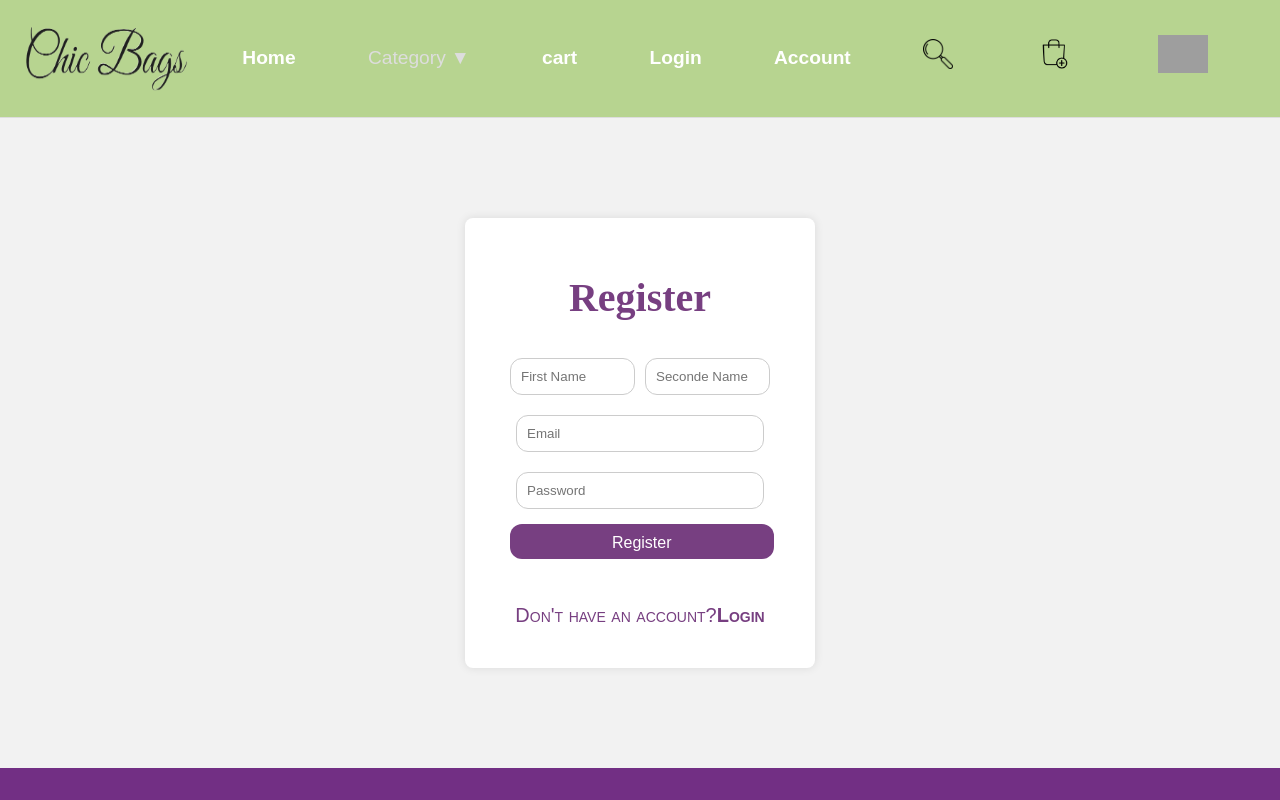
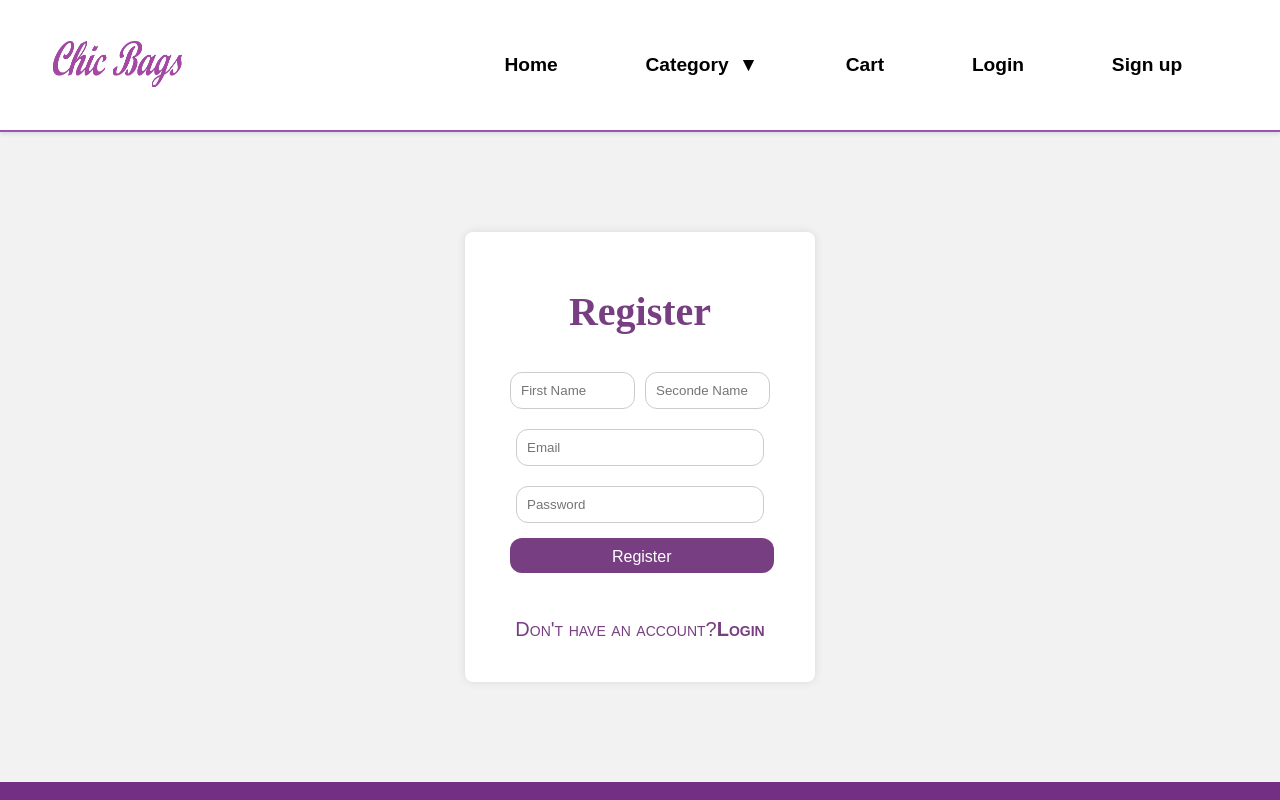
Before and after one commit to Malkah04/FinalProject2024, a React (Create React App) app in the folder frontend/my-app/: page /register in a window 1280 px wide. Shown: the top 800 px of the page. Built offline with nearby package versions, Linux system fonts and the light colour scheme; grey boxes are pictures that could not be loaded.

Commit message:
update by youstina

```diff
--- a/frontend/my-app/src/Components/Header1.css
+++ b/frontend/my-app/src/Components/Header1.css
@@ -1,148 +1,127 @@
-header {
-    display: flex;
-    justify-content: space-between;
-    align-items: center;
-    padding: 10px 10px;
-    background-color: #b7d490 ;
-    border-bottom: 1px solid #ddd;
-  }
-  /* #db89e6 */
-  /* #2a879e */
-
-  nav {
-    flex: 1;
-    display: flex;
-    font-size: larger;
-    justify-content: space-evenly;
-    align-items: center;
-    gap: 20px;
-
-  }
-
-
-  nav ul {
-    display: flex;
-    gap: 20px;
-    list-style: none;
-    margin: 0;
-    padding: 0;
-  }
-
-
-  nav ul li {
-    color: #ddd;
-    position: relative;
-    cursor: pointer;
-  }
-
-  /* Links */
-  nav ul li a {
-    text-decoration: none;
-    color: #ddd;
-    font-weight: bold;
-    padding: 5px 10px;
-    transition: color 0.3s;
-  }
-
-  nav ul li a:visited {
-    color: #551A8B;
-  }
-
-  nav ul li a:active {
-    color: #551A8B;
-  }
-
-  nav ul li a:hover {
-    color: #a82fc0a9;
-  }
-
-  /* Dropdown menu */
-  nav ul li ul {
-    position: absolute;
-    top: 100%; /* Position dropdown below the parent */
-    left: 10;
-    right: 10;
-    background-color:#c5e9ba;
-    border: 0px dashed #c5e9ba;
-    border-radius: 4px;
-    list-style: none;
-    padding: 5px 0;
-    margin: 0;
-    display: none; /* Hidden by default */
-    box-shadow: 0px 4px 6px rgba(253, 253, 253, 0.877);
-  }
-
-  nav ul li:hover ul {
-    display:block;
-
-  }
-
-  nav ul li ul li {
-    padding: 5px 15px;
-  }
-
-  nav ul li ul li a {
-    color: #333;
-    font-weight: normal;
-  }
-
-  nav ul li ul li a:hover {
-    color: #9dff00;
-  }
-
-  /* Account section */
-  nav ul li img {
-    vertical-align: middle;
-    margin-right: 5px;
-    border-radius: 50%; /* Circular logo */
-    border: 2px solid #ddd; /* Optional border */
-    object-fit: cover;
-  }
-  .nav-list {
-    list-style-type: none;
-    display: flex;
-    justify-content: space-around;
+.header {
+  display: flex;
+  justify-content: space-between;
+  align-items: center;
+  padding: 15px 30px;
+  background-color: #ffffff;
+  border-bottom: 2px solid #9f4fb5;
+  box-shadow: 0 2px 4px rgba(0, 0, 0, 0.1);
 }
 
-.nav-item {
-    margin: 0 15px;
+.header-logo {
+  display: flex;
+  align-items: center;
+  flex: 1;
 }
 
-.link-account {
-    padding: 0;
-    color: #fff;
-    text-decoration: none;
+.header-logo .header-link {
+  text-decoration: none;
+  color: #000;
+  font-size: 1.5rem;
+  font-weight: bold;
 }
 
-.link {
-    color: #fff;
-    text-decoration:none;
+.menu-icon {
+  display: none;
+  font-size: 1.5rem;
+  cursor: pointer;
+  color: #722F84;
+}
+
+.header-nav {
+  display: flex;
+  justify-content: space-evenly;
+  align-items: center;
+  flex: 2;
+  gap: 20px;
+}
+
+.header-nav-link {
+  text-decoration: none;
+  color: #000;
+  font-size: 1.2rem;
+  font-weight: bold;
+  transition: color 0.3s ease;
+}
+
+.header-nav-link:hover {
+  color: #722F84;
 }
 
 .dropdown {
-    position: absolute;
-    background: #A349A4;
-    color: #fff;
-    padding: 10px;
-    list-style: none;
-    display: flex;
-    flex-direction: column;
+  position: relative;
+}
+
+.dropdown-menu {
+  display: none;
+  position: absolute;
+  top: 100%;
+  left: 0;
+  width: 160px;
+  background-color: #ffffff;
+  padding: 10px 0;
+  border: 1px solid #ddd;
+  border-radius: 5px;
+  box-shadow: 0 4px 6px rgba(0, 0, 0, 0.1);
+  z-index: 10;
+}
+
+.dropdown:hover .dropdown-menu {
+  display: block;
+}
+
+.dropdown-menu li {
+  list-style: none;
+  padding: 10px 15px;
 }
 
 .dropdown-item {
-    margin: 5px 0;
-}
-.header-title{
-  font-family: 'Franklin Gothic Medium', 'Arial Narrow', Arial, sans-serif;
+  text-decoration: none;
+  color: #000;
+  font-size: 1rem;
+  transition: color 0.3s ease;
 }
 
-.header-nav-link {
-  color: white;
-  text-decoration: none;
-  font-weight: bold;
+.dropdown-item:hover {
+  color: #722F84;
+}
 
 
+.sidebar-menu {
+  position: fixed;
+  top: 0;
+  right: 0;
+  width: 40%;
+  height: 100%;
+  background-color: #ffffff;
+  box-shadow: 2px 0 6px rgba(0, 0, 0, 0.1);
+  padding: 20px;
+  z-index: 100;
+  display: flex;
+  flex-direction: column;
+  gap: 20px;
+
 }
-.header-profile {
-  margin-right: 10px;
+
+.sidebar-link {
+  text-decoration: none;
+  color: #000;
+  font-size: 1.2rem;
+  font-weight: bold;
+  transition: color 0.3s ease;
 }
+
+.sidebar-link:hover {
+  color:#722F84 ;
+}
+
+
+@media (max-width: 768px) {
+  .header-nav {
+    display: none;
+  }
+
+  .menu-icon {
+    display: block;
+  }
+}
--- a/frontend/my-app/src/Components/Header1.jsx
+++ b/frontend/my-app/src/Components/Header1.jsx
@@ -1,18 +1,20 @@
 import React, { useState } from "react";
 import { Link } from "react-router-dom";
-import "./Header1.css";
-
-
 import "./Header1.css";
 import PLogo from "./PLogo";
 
 const Header = () => {
+  const [isMenuOpen, setIsMenuOpen] = useState(false);
   const [isDropdownOpen, setIsDropdownOpen] = useState(false);
 
+  const toggleMenu = () => setIsMenuOpen(!isMenuOpen);
   const toggleDropdown = () => setIsDropdownOpen(!isDropdownOpen);
+  const closeMenus = () => {
+    setIsMenuOpen(false);
+    setIsDropdownOpen(false);
+  };
 
   return (
-
     <header className="header">
       <div className="header-logo">
         <Link to="/" className="header-link">
@@ -20,64 +22,66 @@ const Header = () => {
           <span className="header-title"></span>
         </Link>
       </div>
-        <nav className="header-nav">
-        <div>
-            <Link to="/Home" className="header-nav-link">Home</Link>
+      <div className="menu-icon" onClick={toggleMenu}>
+        &#9776;
       </div>
-          <ul>
+      <nav className={`header-nav ${isMenuOpen ? "active" : ""}`}>
+  <Link to="/Home" className="header-nav-link" onClick={closeMenus}>Home</Link>
 
-            <li onClick={toggleDropdown}>
-
-              Category
-              <span style={{ marginLeft: '5px' }}>&#9660;</span>
-
+  <div className="dropdown">
+    <span className="header-nav-link" onClick={toggleDropdown}>
+      Category <span style={{ marginLeft: '5px' }}>&#9660;</span>
+    </span>
     {isDropdownOpen && (
-              <ul >
-                <li >
-                  <Link to="/subcategory1">Subcategory 1</Link>
+      <ul className="dropdown-menu">
+        <li>
+          <Link to="/tote" className="dropdown-item" onClick={closeMenus}>Tote Bag</Link>
         </li>
-                <li >
-                  <Link to="/subcategory2" >Subcategory 2</Link>
+        <li>
+          <Link to="/Backpack" className="dropdown-item" onClick={closeMenus}>Backpack</Link>
         </li>
-                <li >
-                  <Link to="/subcategory3" >Subcategory 3</Link>
+        <li>
+          <Link to="/laptop" className="dropdown-item" onClick={closeMenus}>Laptop Bag</Link>
         </li>
-
       </ul>
     )}
-            </li>
-
-
-          </ul>
-
-          <div>
-            <Link to="/cart" className="header-nav-link">cart</Link>
-          </div>
-          <div>
-            <Link to="/login" className="header-nav-link">Login</Link>
-          </div>
-          <div>
-            <Link to="/account" className="header-nav-link">Account</Link>
   </div>
 
-          <span className="header-profile">
-            <img src="search.png "  width="30"    alt="Profile Avatar" className="header-profile-img" />
+  <Link to="/cart" className="header-nav-link" onClick={closeMenus}>Cart</Link>
+  <Link to="/login" className="header-nav-link" onClick={closeMenus}>Login</Link>
+  <Link to="/register" className="header-nav-link" onClick={closeMenus}>Sign up</Link>
+</nav>
+
+{isMenuOpen && (
+  <div className="sidebar-menu">
+    <Link to="/Home" className="sidebar-link" onClick={closeMenus}>Home</Link>
+
+    <div className="dropdown">
+      <span className="sidebar-link" onClick={toggleDropdown}>
+        Category <span style={{ marginLeft: '5px' }}>&#9660;</span>
       </span>
-          <span className="header-profile">
-            <img src="cartbag.png "  width="40"    alt="Profile Avatar" className="header-profile-img" />
-            </span>
-          <span className="header-profile">
-            <img src="https://cdn2.iconfinder.com/data/icons/instagram-ui/48/jee-75-512.png "  width="50"    alt="Profile Avatar" className="header-profile-img" />
-            {/* <div className="header-dropdown">
-              <Link to="/profile" className="header-dropdown-link">Profile</Link>
-              <Link to="/settings" className="header-dropdown-link">Settings</Link>
-              <Link to="/logout" className="header-dropdown-link">Logout</Link>
-            </div> */}
-          </span>
-        </nav>
+      {isDropdownOpen && (
+        <ul className="dropdown-menu">
+          <li>
+            <Link to="/tote" className="dropdown-item" onClick={closeMenus}>Tote Bag</Link>
+          </li>
+          <li>
+            <Link to="/Backpack" className="dropdown-item" onClick={closeMenus}>Back Bag</Link>
+          </li>
+          <li>
+            <Link to="/laptop" className="dropdown-item" onClick={closeMenus}>Laptop Bag</Link>
+          </li>
+        </ul>
+      )}
+    </div>
+
+    <Link to="/cart" className="sidebar-link" onClick={closeMenus}>Cart</Link>
+    <Link to="/login" className="sidebar-link" onClick={closeMenus}>Login</Link>
+    <Link to="/register" className="header-nav-link" onClick={closeMenus}>Sign up</Link>
+  </div>
+)}
     </header>
   );
 };
 
-
-export default Header;
+export default Header;
--- a/frontend/my-app/src/Components/PLogo.jsx
+++ b/frontend/my-app/src/Components/PLogo.jsx
@@ -3,7 +3,7 @@ import React from 'react'
 const PLogo = () => {
   return (
     <div>
-      <img src="ChicBags.png" width={180}  height = {90} alt="Your Logo" />
+      <img src="Chic Bags.png" width={180}  height = {90} alt="Your Logo" />
 
     </div>
   )
```
Also changed, not shown: frontend/my-app/public/Chic Bags.png (added). Lines whose indentation alone changed are shown as unchanged.
